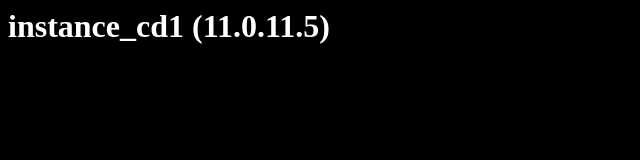
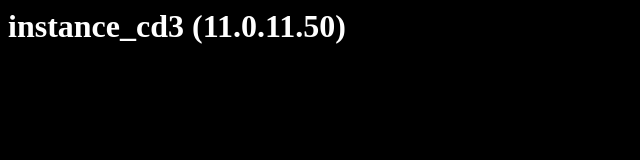
Before and after one commit to napbautista/git-update-web-page, a plain HTML site: page web/index.html in a window 1280 px wide. Shown: the full height of the page, 0-640 px from the left. Drawn offline with Linux system fonts and the light colour scheme.

Commit message:
Update index.html

```diff
--- a/web/index.html
+++ b/web/index.html
@@ -1,5 +1,5 @@
 <html>
 <body bgcolor="#000000">
-<h1 style="color:#FFFFFF;">instance_cd1 (11.0.11.5)</h1>
+<h1 style="color:#FFFFFF;">instance_cd3 (11.0.11.50)</h1>
 </body>
 </html>
```
